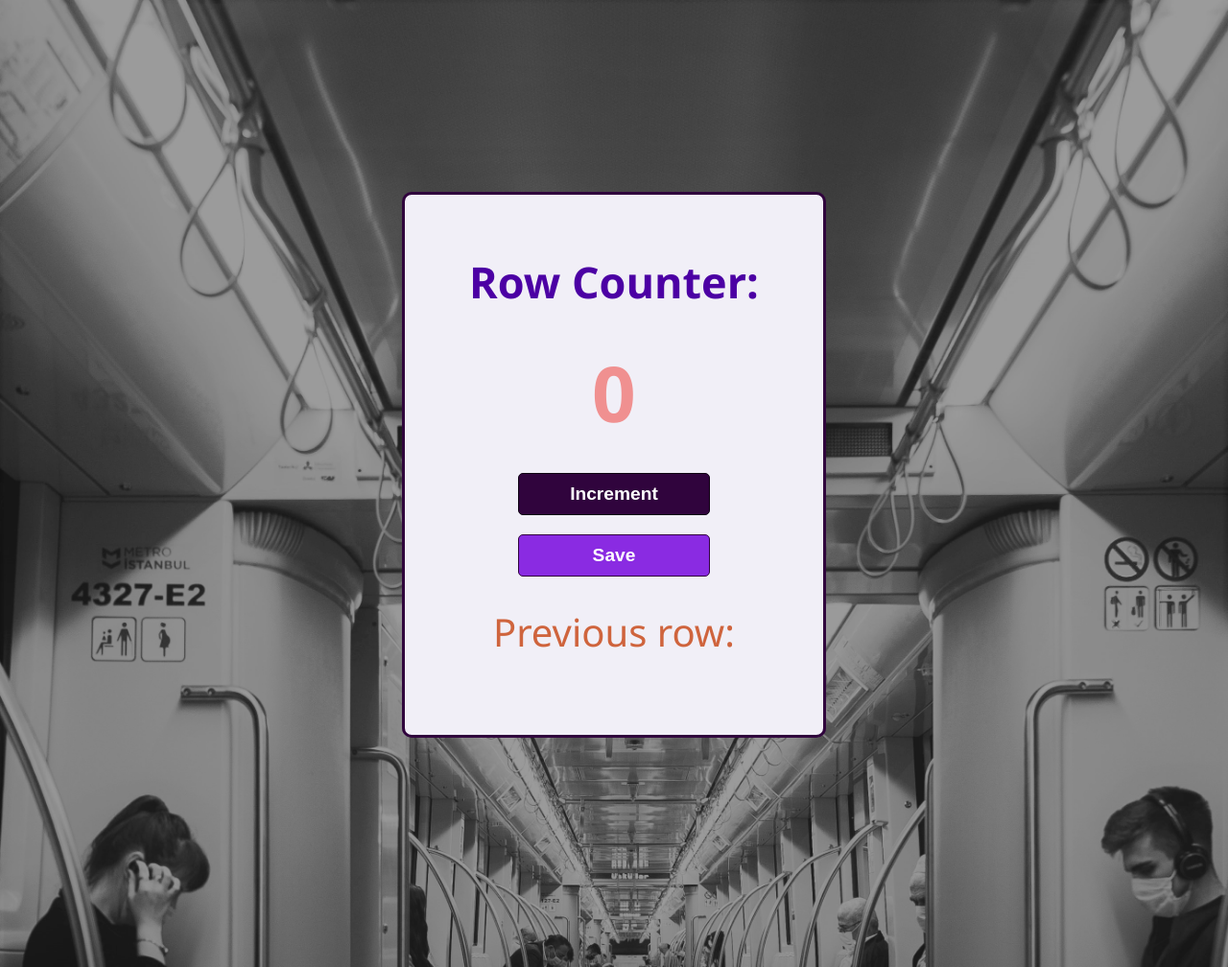
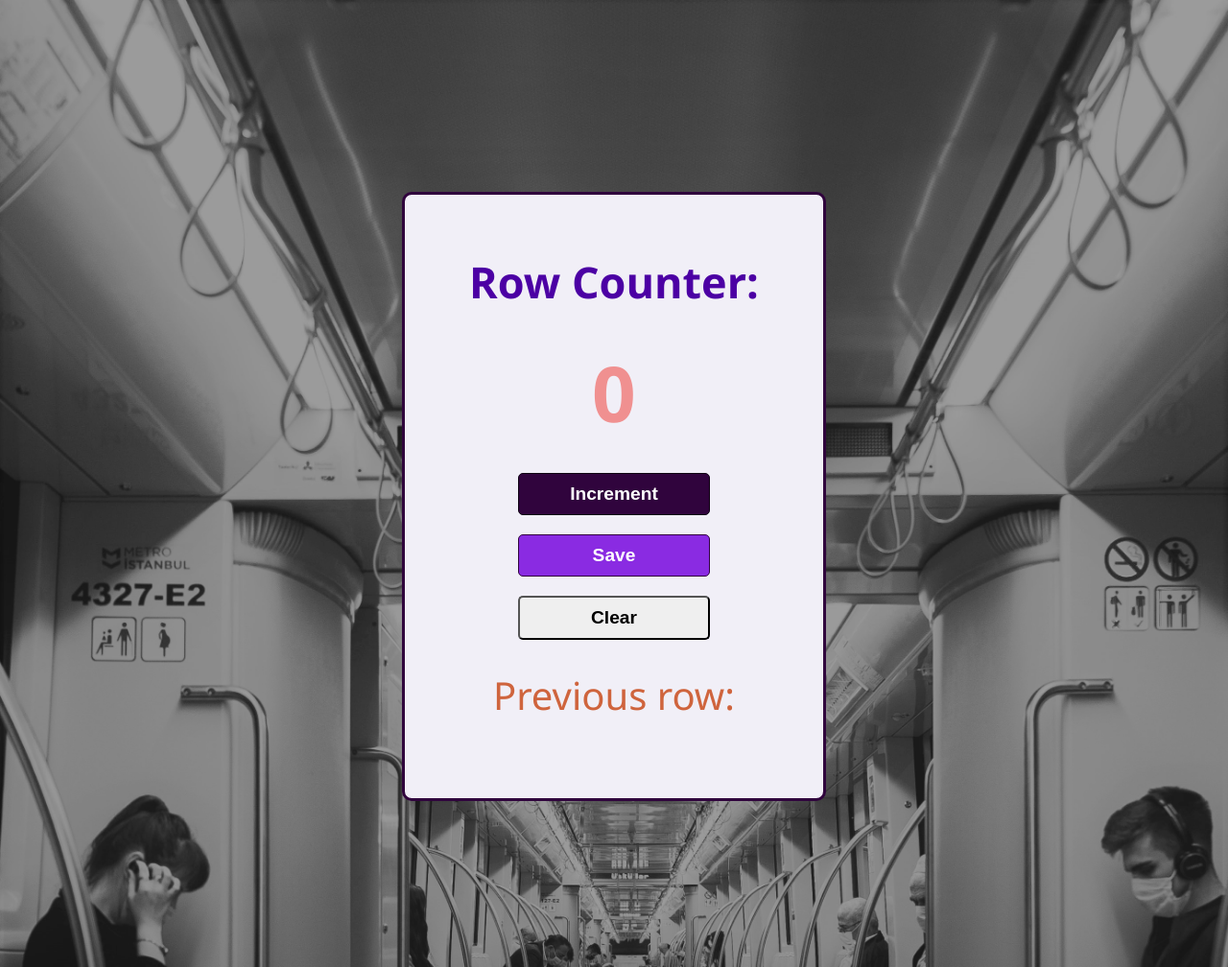
Before and after one commit to Yoluwo/peopleCounterApp, a plain HTML site: page index.html in a window 1280 px wide. Shown: the whole page at 96% size. Drawn offline with Linux system fonts and the light colour scheme.

Commit message:
Added clear button

```diff
--- a/index.html
+++ b/index.html
@@ -14,6 +14,7 @@
 
     <button id="increment-btn" onclick="increment()">Increment</button>
     <button id="save-btn" onclick="save()">Save</button>
+    <button id="clear-btn" onclick="reset()">Clear</button>
     <p id="save-el">Previous row: </p>
     </div>
 
```
